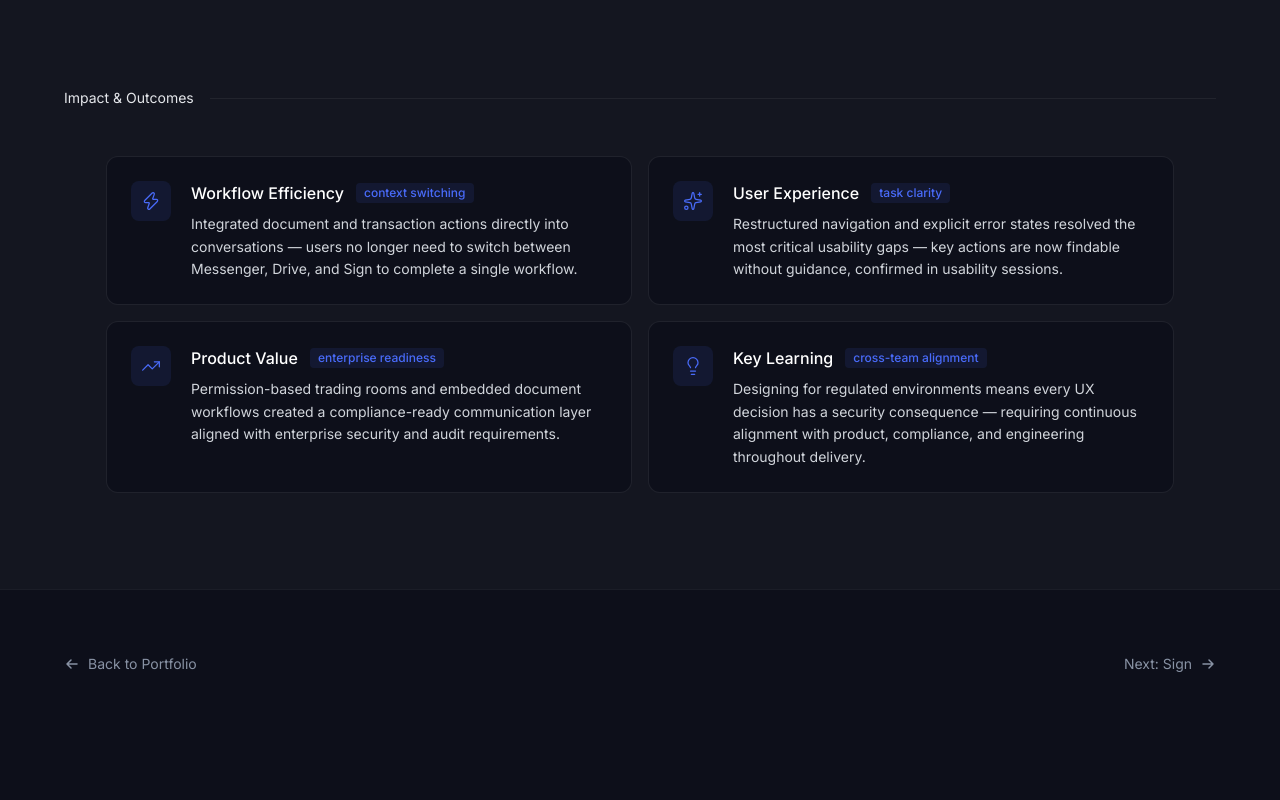
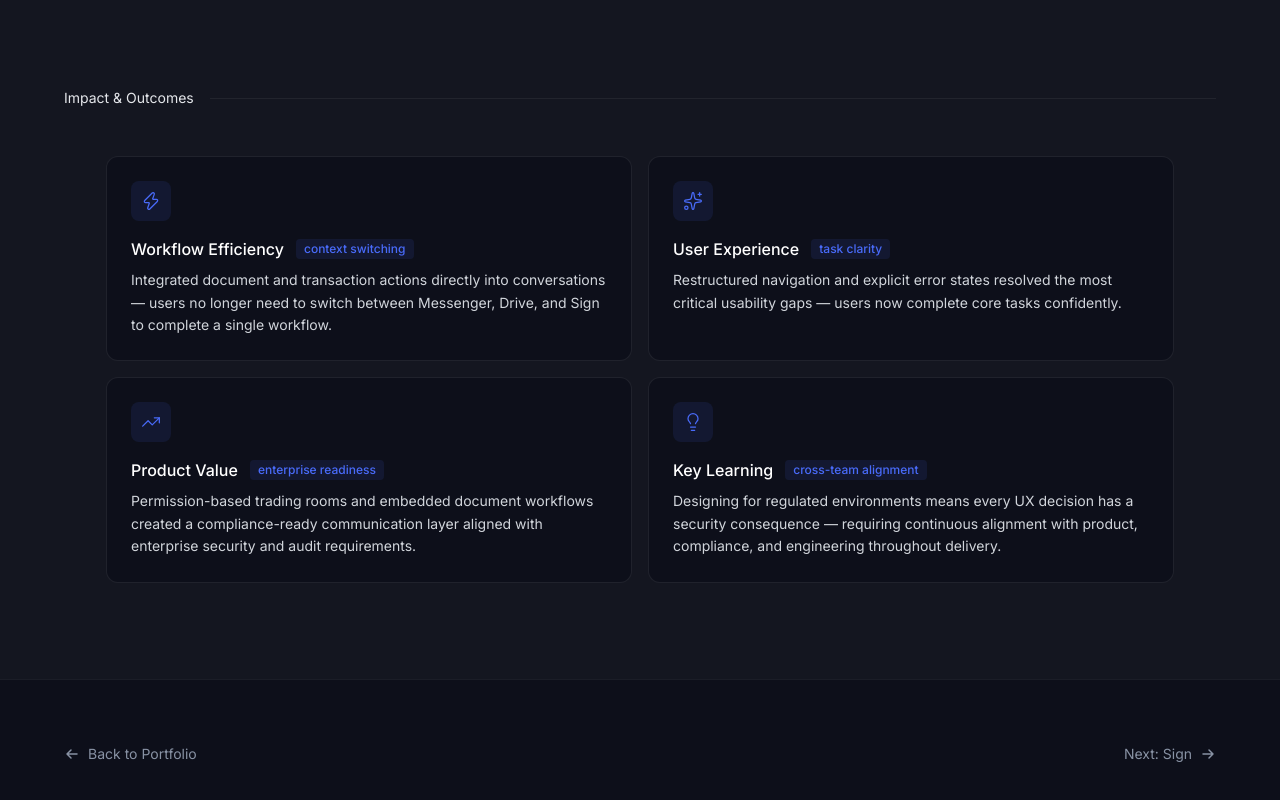
Before and after one commit to AlonaRyzhenko/alyona-portfolio, a Next.js app: page /work/messenger in a window 1280 px wide. Shown: the part 10785-11585 px from the top of the page. Before the commit the page ends 11523 px from the top, so only its background shows below. Built offline with nearby package versions, Linux system fonts and the light colour scheme.

Commit message:
Impact: stack icon on top (vertical card), dedupe User Experience copy; Research: w-fit callout to remove right gap

```diff
--- a/app/work/messenger/MessengerCaseStudy.tsx
+++ b/app/work/messenger/MessengerCaseStudy.tsx
@@ -147,7 +147,7 @@ const impacts = [
   {
     icon: Sparkles,
     title: "User Experience",
-    text: "Restructured navigation and explicit error states resolved the most critical usability gaps — key actions are now findable without guidance, confirmed in usability sessions.",
+    text: "Restructured navigation and explicit error states resolved the most critical usability gaps — users now complete core tasks confidently.",
     badge: "task clarity",
     trend: "up",
   },
@@ -411,7 +411,7 @@ export default function MessengerCaseStudy() {
                 <motion.p variants={fadeUp} className="text-[#D1D5DB] text-base leading-[1.7] max-w-[780px] mb-10">
                   Each tool solves part of the problem — speed, security, or compliance — but trading teams need all three in one place.
                 </motion.p>
-                <motion.div variants={fadeUp} className="rounded-xl p-[1px] bg-gradient-to-r from-accent to-accent/20 mb-10 max-w-[780px]">
+                <motion.div variants={fadeUp} className="rounded-xl p-[1px] bg-gradient-to-r from-accent to-accent/20 mb-10 w-fit max-w-[780px]">
                   <div className="rounded-[11px] bg-card px-5 py-4 flex items-center gap-3">
                     <Lightbulb className="w-5 h-5 text-accent flex-shrink-0" strokeWidth={1.5} />
                     <span className="text-white text-base">The gap: no tool combines secure messaging, documents, and compliance.</span>
@@ -773,12 +773,12 @@ export default function MessengerCaseStudy() {
                   <motion.div
                     key={item.title}
                     variants={fadeUp}
-                    className="p-6 rounded-xl bg-bg border border-white/[0.08] flex items-start gap-5"
+                    className="p-6 rounded-xl bg-bg border border-white/[0.08] flex flex-col gap-4"
                   >
                     <span className="w-10 h-10 rounded-lg bg-accent/10 flex items-center justify-center flex-shrink-0">
                       <Icon className="w-5 h-5 text-accent" strokeWidth={1.5} />
                     </span>
-                    <div className="flex flex-col gap-2 flex-1">
+                    <div className="flex flex-col gap-2">
                       <div className="flex items-center gap-3 flex-wrap">
                         <h3 className="text-white text-base font-medium">{item.title}</h3>
                         <span className="px-2 py-0.5 rounded text-xs bg-accent/10 text-accent font-medium">{item.badge}</span>
```
